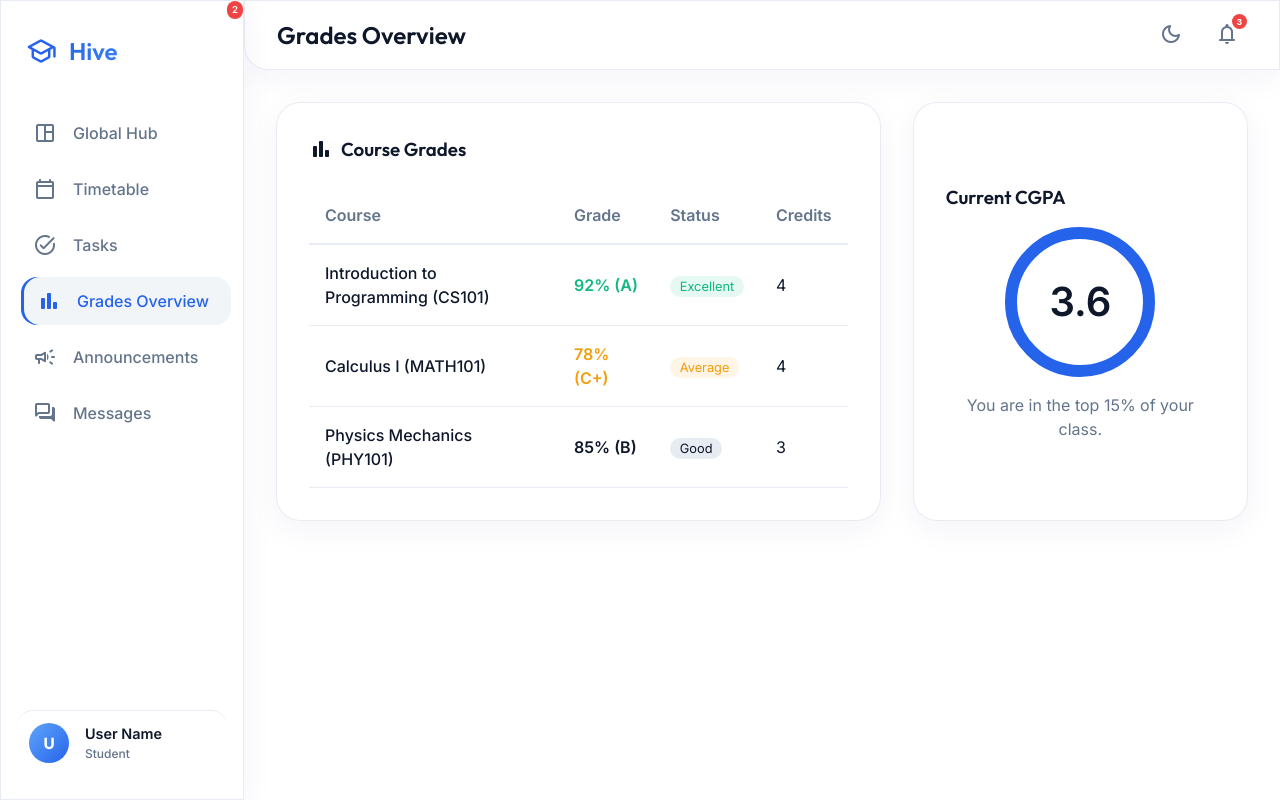
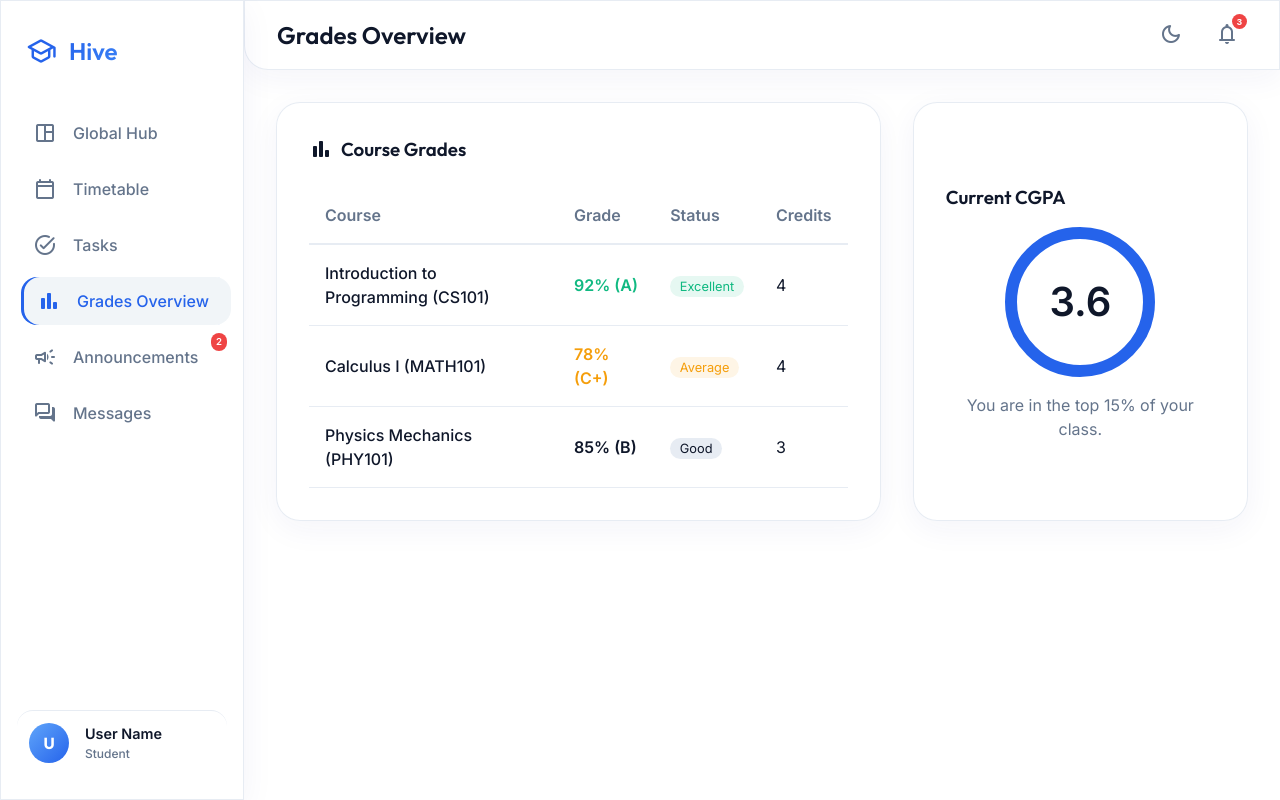
Before and after one commit to y-bow/code-jam-notfinal, a Flask app: page /dashboard/grades in a window 1280 px wide. Run offline with Flask 3, Linux system fonts and the light colour scheme; a user stored in the database is signed in; some libraries are stand-ins or nearby versions.

Commit message:
Fixed badge not on top error

```diff
--- a/static/css/styles.css
+++ b/static/css/styles.css
@@ -149,6 +149,7 @@ a {
     font-size: 1.5rem;
     background: linear-gradient(135deg, var(--primary-color), var(--secondary-color));
     -webkit-background-clip: text;
+    background-clip: text;
     -webkit-text-fill-color: transparent;
 }
 
@@ -166,6 +167,7 @@ a {
 }
 
 .nav-item {
+    position: relative;
     display: flex;
     align-items: center;
     gap: 1rem;
```
